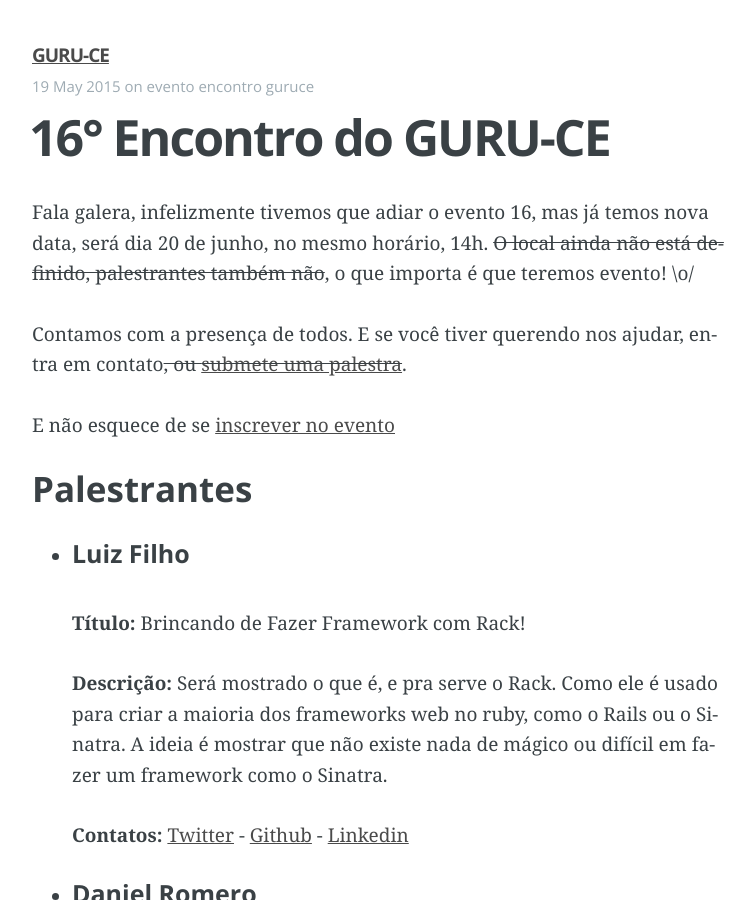
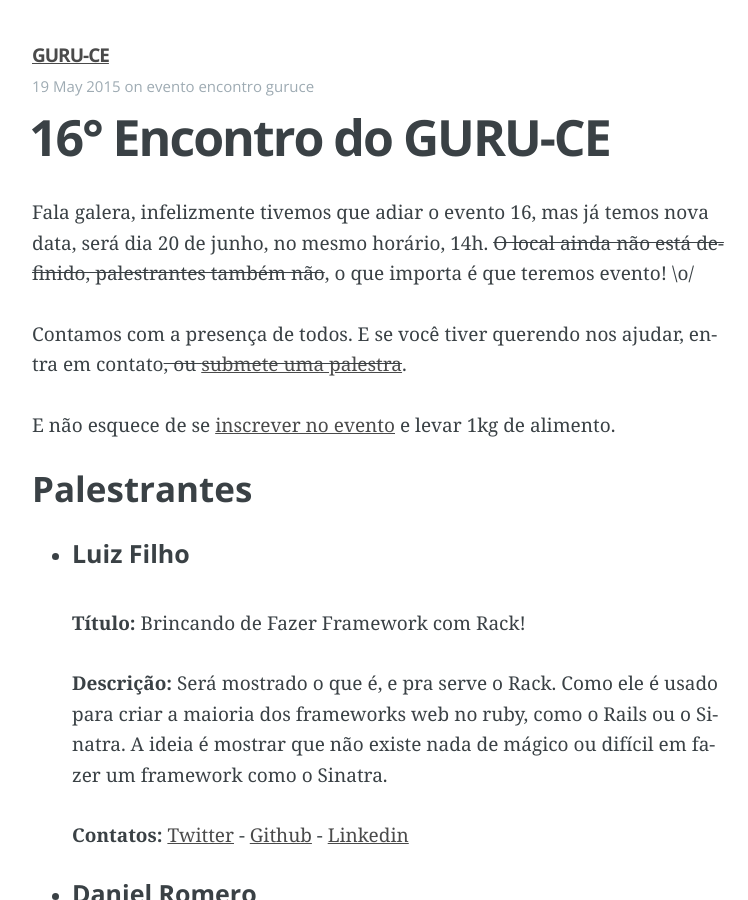
Before and after one commit to guru-ce/guru-ce.github.io, a Jekyll site: the page built from _posts/2015-05-19-decimo-sexto-encontro-guruce.md, in a window 1280 px wide and 900 px high. Shown: the whole window, without its empty margins (258-1006 px from the left). Built offline with Jekyll 4.4.1, drawn with Linux system fonts in a browser that asks for light colours.

Commit message:
Alimentos + logo da elephant

```diff
--- a/_posts/2015-05-19-decimo-sexto-encontro-guruce.md
+++ b/_posts/2015-05-19-decimo-sexto-encontro-guruce.md
@@ -9,7 +9,7 @@ Fala galera, infelizmente tivemos que adiar o evento 16, mas já temos nova data
 
 Contamos com a presença de todos. E se você tiver querendo nos ajudar, entra em contato~~, ou [submete uma palestra](http://call4paperz.com/events/16-encontro-do-guru-ce)~~.
 
-E não esquece de se [inscrever no evento](http://even.tc/16o-encontro-guru-ce)
+E não esquece de se [inscrever no evento](http://even.tc/16o-encontro-guru-ce) e levar 1kg de alimento.
 
 ### Palestrantes
 
@@ -55,7 +55,7 @@ __Website:__ [elephantcoworking.com.br](http://www.elephantcoworking.com.br/)
 
 [![Pragmatic Bookshelf]({{ site.baseurl }}/assets/images/pragmatic.png "Pragmatic Bookshelf")](https://pragprog.com/Covers)
 
-[![Elephant Coworking]({{ site.baseurl }}/assets/images/pragmatic.png "Elephant Coworking")](http://www.elephantcoworking.com.br)
+[![Elephant Coworking]({{ site.baseurl }}/assets/images/elephant.png "Elephant Coworking")](http://www.elephantcoworking.com.br)
 
 ##### Sugestões
 
```
Also changed, not shown: assets/images/elephant.png (added).
